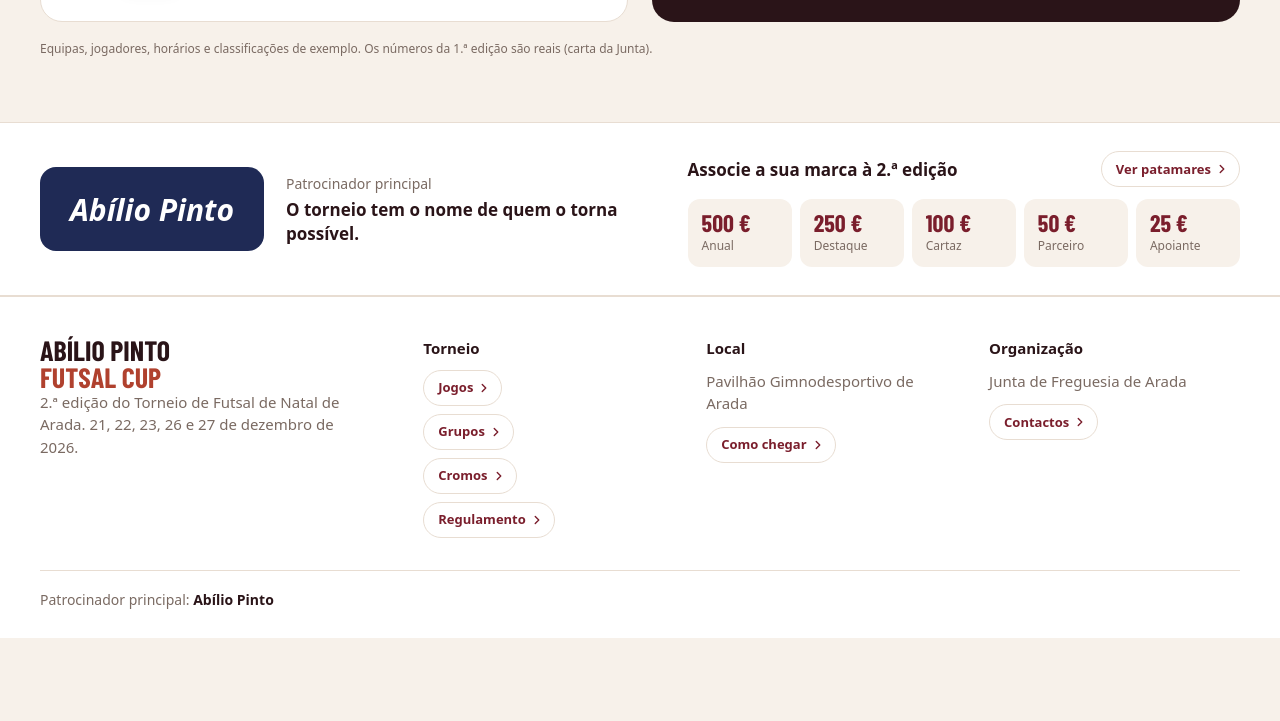
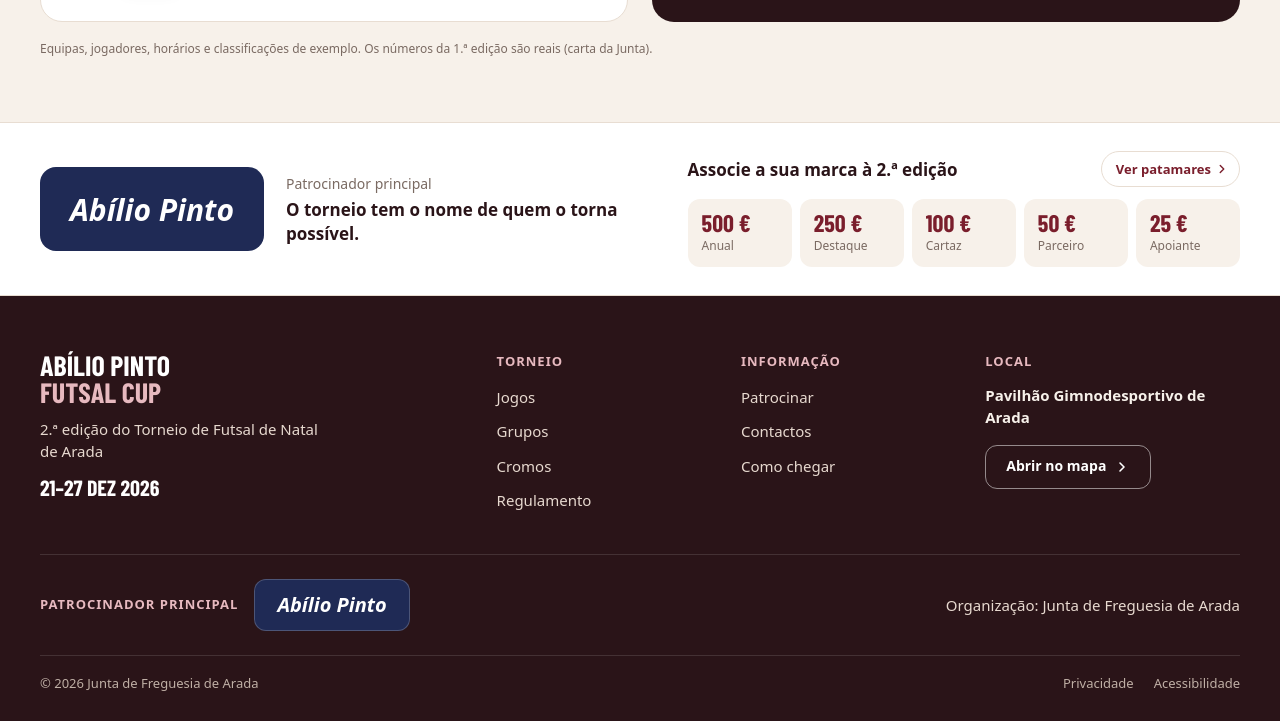
Before and after one commit to rodrigosc8/aradafutsalcup, an Astro site: page / in a window 1280 px wide. Shown: the part 2294-3015 px from the top of the page. Before the commit the page ends 2932 px from the top, so only its background shows below. Built offline with nearby package versions, Linux system fonts and the light colour scheme; Astro itself is replaced by a stand-in of ours; a web font is replaced by a local one.

Commit message:
Rodapé profissional, igual em todas as páginas
Fundo escuro em 3 linhas: marca e datas / Torneio / Informação / Local;
patrocinador principal e organização; © e links legais. No telemóvel o
rodapé reserva o espaço da navegação flutuante. Morada fica como TODO.

Co-Authored-By: Claude Opus 5.5 <noreply@anthropic.com>

```diff
--- a/src/components/Logo.astro
+++ b/src/components/Logo.astro
@@ -5,11 +5,13 @@ interface Props {
   /** 'auto' (2 linhas no telemóvel, 1 no computador), ou forçar. */
   linhas?: 'auto' | 1 | 2;
   tamanho?: number;
+  /** Para fundos escuros: "Abílio Pinto" a branco e "Futsal Cup" em bordô-claro. */
+  claro?: boolean;
 }
-const { linhas = 'auto', tamanho = 21 } = Astro.props;
+const { linhas = 'auto', tamanho = 21, claro = false } = Astro.props;
 ---
 
-<p class:list={['logo', `linhas-${linhas}`]} style={`--tamanho: ${tamanho}px`}>
+<p class:list={['logo', `linhas-${linhas}`, { claro }]} style={`--tamanho: ${tamanho}px`}>
   <span>Abílio Pinto</span> <span class="cup">Futsal Cup</span>
 </p>
 
@@ -25,6 +27,12 @@ const { linhas = 'auto', tamanho = 21 } = Astro.props;
   }
   .cup {
     color: var(--destaque);
+  }
+  .claro {
+    color: var(--branco);
+  }
+  .claro .cup {
+    color: var(--bordo-claro);
   }
   .linhas-2 span,
   .linhas-auto span {
--- a/src/components/NavFlutuante.astro
+++ b/src/components/NavFlutuante.astro
@@ -103,8 +103,8 @@ const itens: { id: ItemNav; texto: string; href: string }[] = [
     font-size: 14px;
   }
   @media (max-width: 1023.98px) {
-    /* Espaço para a cápsula não tapar o fim da página. */
-    :global(body) {
+    /* Espaço para a cápsula não tapar o fim da página (com rodapé, é o rodapé que o reserva). */
+    :global(body:not(:has(footer.rodape))) {
       padding-bottom: calc(96px + env(safe-area-inset-bottom, 0px));
     }
   }
--- a/src/components/Rodape.astro
+++ b/src/components/Rodape.astro
@@ -1,8 +1,11 @@
 ---
-// Rodapé. Telemóvel: patrocinador e organização. Computador: 4 colunas
-// (marca e datas, Torneio, Local, Organização). Todos os links são cápsulas com seta.
+// Rodapé, igual em todas as páginas. Fundo escuro (--texto).
+// Exceção à regra de interação do DESIGN.md: aqui os links são texto simples, sublinhados no hover.
+// 1) marca e datas | Torneio | Informação | Local
+// 2) patrocinador principal | organização
+// 3) © e links legais
+import Botao from './Botao.astro';
 import Logo from './Logo.astro';
-import PilulaLink from './PilulaLink.astro';
 import { torneio } from '../data/torneio';
 
 interface Props {
@@ -10,119 +13,259 @@ interface Props {
   colado?: boolean;
 }
 const { colado = false } = Astro.props;
-const anoDias = torneio.dias[0].slice(0, 4);
+const ano = torneio.dias[0].slice(0, 4);
+const { links } = torneio;
+
+const colunas = [
+  {
+    titulo: 'Torneio',
+    itens: [
+      { texto: 'Jogos', href: '/jogos' },
+      { texto: 'Grupos', href: '/grupos' },
+      { texto: 'Cromos', href: '/cromos' },
+      { texto: 'Regulamento', href: links.regulamento },
+    ],
+  },
+  {
+    titulo: 'Informação',
+    itens: [
+      { texto: 'Patrocinar', href: links.patamares },
+      { texto: 'Contactos', href: links.contactos },
+      { texto: 'Como chegar', href: links.comoChegar },
+    ],
+  },
+];
 ---
 
 <footer class:list={['rodape', { colado }]}>
-  <div class="movel so-telemovel">
-    <p>Patrocinador principal: <strong>{torneio.patrocinadorPrincipal}</strong></p>
-    <p>Organização: {torneio.organizacao} · {torneio.local}</p>
-  </div>
-
-  <div class="pc so-computador">
-    <div class="colunas">
+  <div class="conteudo">
+    <div class="linha-1">
       <div class="marca">
-        <Logo linhas={2} tamanho={28} />
-        <p>{torneio.edicao} do {torneio.subtitulo}. {torneio.diasTexto} de {anoDias}.</p>
+        <Logo linhas={2} tamanho={28} claro />
+        <p class="frase">{torneio.edicao} do {torneio.subtitulo}</p>
+        <p class="datas">{torneio.datasCurtas}</p>
       </div>
-      <nav aria-label="Torneio">
-        <h2>Torneio</h2>
-        <ul>
-          <li><PilulaLink href="/jogos">Jogos</PilulaLink></li>
-          <li><PilulaLink href="/grupos">Grupos</PilulaLink></li>
-          <li><PilulaLink href="/cromos">Cromos</PilulaLink></li>
-          <li><PilulaLink href={torneio.links.regulamento}>Regulamento</PilulaLink></li>
-        </ul>
-      </nav>
-      <div>
-        <h2>Local</h2>
-        <p>{torneio.local}</p>
-        <PilulaLink href={torneio.links.comoChegar}>Como chegar</PilulaLink>
-      </div>
-      <div>
-        <h2>Organização</h2>
-        <p>{torneio.organizacao}</p>
-        <PilulaLink href={torneio.links.contactos}>Contactos</PilulaLink>
+      {
+        colunas.map((c) => (
+          <nav class="coluna" aria-label={c.titulo}>
+            <h2 class="titulo">{c.titulo}</h2>
+            <ul>
+              {c.itens.map((i) => (
+                <li>
+                  <a href={i.href}>{i.texto}</a>
+                </li>
+              ))}
+            </ul>
+          </nav>
+        ))
+      }
+      <div class="coluna local">
+        <h2 class="titulo">Local</h2>
+        <p class="nome-local">{torneio.local}</p>
+        {torneio.morada && <p class="morada">{torneio.morada}</p>}
+        <Botao variante="claro" href={links.comoChegar} class="mapa">Abrir no mapa</Botao>
       </div>
     </div>
-    <p class="patrocinador">Patrocinador principal: <strong>{torneio.patrocinadorPrincipal}</strong></p>
+
+    <div class="linha-2">
+      <div class="patrocinador">
+        <span class="rotulo">Patrocinador principal</span>
+        <!-- Espaço do logótipo oficial; o nome em itálico é um marcador. -->
+        <span class="logo-ap">{torneio.patrocinadorPrincipal}</span>
+      </div>
+      <p class="organizacao">Organização: {torneio.organizacao}</p>
+    </div>
+
+    <div class="linha-3">
+      <p>© {ano} {torneio.organizacao}</p>
+      <ul class="legais">
+        <li><a href={links.privacidade}>Privacidade</a></li>
+        <li><a href={links.acessibilidade}>Acessibilidade</a></li>
+      </ul>
+    </div>
   </div>
 </footer>
 
 <style>
   .rodape {
     margin-top: 40px;
-    border-top: 1px solid var(--linha);
+    padding: 56px 0 0;
+    background: var(--texto);
+    color: var(--papel);
   }
-  .movel {
-    display: flex;
-    flex-wrap: wrap;
-    justify-content: space-between;
-    gap: 6px 24px;
-    max-width: var(--max);
+  .conteudo {
+    max-width: calc(var(--max-largo) + 2 * var(--margem-largo));
     margin: 0 auto;
-    padding: 20px 20px 28px;
-    font-size: 14px;
-    color: var(--texto-2);
+    padding-inline: 20px;
   }
   p {
     margin: 0;
   }
-  strong {
-    color: var(--texto);
+  a {
+    color: var(--rodape-link);
+    text-decoration: none;
+  }
+  a:hover {
+    color: var(--branco);
+    text-decoration: underline;
+    text-underline-offset: 3px;
+  }
+  ul {
+    margin: 0;
+    padding: 0;
+    list-style: none;
+  }
+
+  /* Linha 1 */
+  .linha-1 {
+    display: grid;
+    grid-template-columns: repeat(2, minmax(0, 1fr));
+    gap: 32px 24px;
+  }
+  .marca,
+  .local {
+    grid-column: 1 / -1;
+  }
+  .frase {
+    margin-top: 12px;
+    max-width: 34ch;
+    font-size: 15px;
+    line-height: 1.5;
+    color: var(--rodape-link);
+  }
+  .datas {
+    margin-top: 8px;
+    font-family: var(--font-display);
+    font-weight: 800;
+    font-size: 22px;
+    text-transform: uppercase;
+    color: var(--branco);
+  }
+  .titulo {
+    margin: 0 0 12px;
+    font-size: 13px;
+    font-weight: 700;
+    letter-spacing: 1px;
+    text-transform: uppercase;
+    color: var(--bordo-claro);
+  }
+  .coluna ul {
+    display: flex;
+    flex-direction: column;
+    gap: 8px;
+    font-size: 15px;
+  }
+  .coluna li a {
+    display: inline-block;
+    padding-block: 2px;
+  }
+  .nome-local {
+    font-size: 15px;
+    font-weight: 600;
+  }
+  .morada {
+    margin-top: 4px;
+    font-size: 15px;
+    line-height: 1.5;
+    color: var(--rodape-link);
+  }
+  .local :global(.mapa) {
+    margin-top: 16px;
+    min-height: var(--toque);
+    font-size: 14px;
+  }
+  .local :global(.mapa:hover) {
+    text-decoration: none;
+  }
+
+  /* Linha 2 */
+  .linha-2 {
+    display: flex;
+    flex-wrap: wrap;
+    align-items: center;
+    justify-content: space-between;
+    gap: 16px 32px;
+    margin-top: 40px;
+    padding: 24px 0;
+    border-top: 1px solid rgb(255 255 255 / 0.12);
+  }
+  .patrocinador {
+    display: flex;
+    flex-wrap: wrap;
+    align-items: center;
+    gap: 12px 16px;
+  }
+  .rotulo {
+    font-size: 13px;
+    font-weight: 700;
+    letter-spacing: 1px;
+    text-transform: uppercase;
+    color: var(--bordo-claro);
+  }
+  .logo-ap {
+    display: inline-flex;
+    align-items: center;
+    height: 52px;
+    padding: 0 22px;
+    border: 1px solid rgb(255 255 255 / 0.2);
+    border-radius: var(--raio-botao);
+    background: var(--azul-ap);
+    color: var(--branco);
+    font-family: var(--font-marcador);
+    font-style: italic;
+    font-weight: 800;
+    font-size: 20px;
+    white-space: nowrap;
+  }
+  .organizacao {
+    font-size: 15px;
+    color: var(--rodape-link);
+  }
+
+  /* Linha 3 */
+  .linha-3 {
+    display: flex;
+    flex-wrap: wrap;
+    align-items: center;
+    justify-content: space-between;
+    gap: 8px 24px;
+    padding: 18px 0 28px;
+    border-top: 1px solid rgb(255 255 255 / 0.12);
+    font-size: 13px;
+    color: var(--rodape-fraco);
+  }
+  .legais {
+    display: flex;
+    gap: 20px;
+  }
+  .legais a {
+    color: var(--rodape-fraco);
+  }
+  .legais a:hover {
+    color: var(--branco);
+  }
+
+  /* Telemóvel: o rodapé passa por baixo da navegação flutuante. */
+  @media (max-width: 1023.98px) {
+    .rodape {
+      padding-bottom: calc(96px + env(safe-area-inset-bottom, 0px));
+    }
   }
 
   @media (min-width: 1024px) {
-    .rodape {
-      background: var(--branco);
-    }
     .colado {
       margin-top: 0;
     }
-    .pc {
-      max-width: calc(var(--max-largo) + 2 * var(--margem-largo));
-      margin: 0 auto;
-      padding: 40px var(--margem-largo) 28px;
-      font-size: 15px;
+    .conteudo {
+      padding-inline: var(--margem-largo);
     }
-    .colunas {
-      display: grid;
-      grid-template-columns: 1.4fr 1fr 1fr 1fr;
+    .linha-1 {
+      grid-template-columns: 2fr 1fr 1fr 1.2fr;
       gap: 32px;
     }
-    .marca p,
-    .colunas div > p {
-      margin-top: 12px;
-      line-height: 1.5;
-      color: var(--texto-2);
-    }
-    .colunas div > p {
-      margin: 0 0 12px;
-    }
-    .marca p {
-      margin-top: 12px;
-      max-width: 36ch;
-    }
-    h2 {
-      margin: 0 0 10px;
-      font-size: 15px;
-      font-weight: 700;
-    }
-    ul {
-      display: flex;
-      flex-direction: column;
-      align-items: flex-start;
-      gap: 8px;
-      margin: 0;
-      padding: 0;
-      list-style: none;
-    }
-    .patrocinador {
-      margin-top: 32px;
-      padding-top: 18px;
-      border-top: 1px solid var(--linha);
-      font-size: 14px;
-      color: var(--texto-2);
+    .marca,
+    .local {
+      grid-column: auto;
     }
   }
 </style>
--- a/src/data/torneio.ts
+++ b/src/data/torneio.ts
@@ -7,11 +7,14 @@ export const torneio = {
   subtitulo: 'Torneio de Futsal de Natal de Arada',
   organizacao: 'Junta de Freguesia de Arada',
   local: 'Pavilhão Gimnodesportivo de Arada',
+  // TODO: morada do pavilhão (rua, código postal, localidade). Enquanto vazia, não aparece no rodapé.
+  morada: '',
   patrocinadorPrincipal: 'Abílio Pinto',
 
   // Dias de jogo (ISO, hora de Lisboa).
   dias: ['2026-12-21', '2026-12-22', '2026-12-23', '2026-12-26', '2026-12-27'],
   diasTexto: '21, 22, 23, 26 e 27 de dezembro',
+  datasCurtas: '21–27 dez 2026',
   // Início da contagem decrescente. Atualizar com a hora do 1.º jogo quando houver horários.
   inicio: '2026-12-21T00:00:00+00:00',
   fimInscricoes: '19 de dezembro',
@@ -64,6 +67,8 @@ export const torneio = {
     patamares: '/patrocinar',
     regulamento: '/regulamento',
     contactos: '/contactos',
+    privacidade: '/privacidade',
+    acessibilidade: '/acessibilidade',
     comoChegar: 'https://www.google.com/maps/search/?api=1&query=Pavilh%C3%A3o+Gimnodesportivo+de+Arada',
   },
 
--- a/src/styles/global.css
+++ b/src/styles/global.css
@@ -16,6 +16,9 @@
   --linha: #e8ddd2; /* contornos e separadores */
   --azul-ap: #1f2a55; /* faixa do patrocinador principal (Abílio Pinto) */
   --azul-ap-claro: #c9cfe3; /* texto pequeno sobre azul-ap */
+  /* Rodapé (fundo --texto) */
+  --rodape-link: #e7d9cf;
+  --rodape-fraco: #bfafa5;
 
   /* Tipografia */
   --font-display: 'Barlow Condensed', 'Arial Narrow', sans-serif;
```
